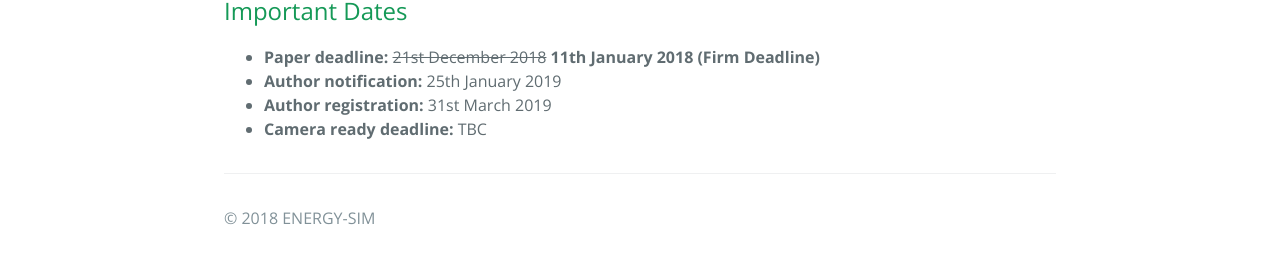
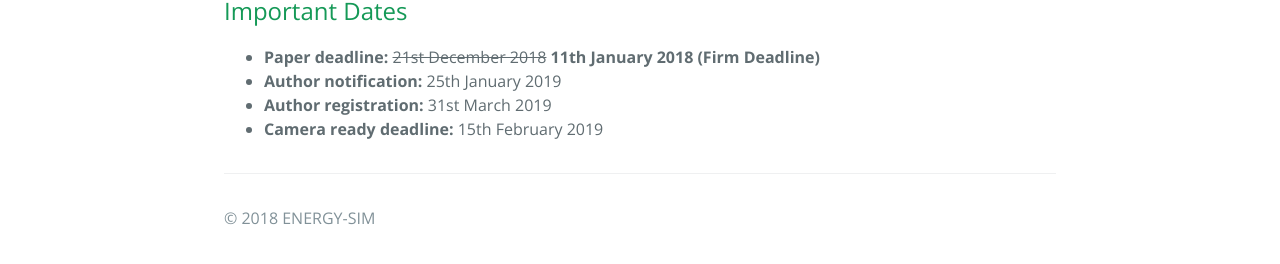
Before and after one commit to ENERGY-SIM/energy-sim.github.io, a Jekyll site: the page built from importantdates.md, in a window 1280 px wide. Shown: the part 422-686 px from the top of the page. Built offline with Jekyll 4.4.1, drawn with Linux system fonts in a browser that asks for light colours; nearby versions of some CDN libraries; library files that are not in the unit come from our copies.

Commit message:
Update importantdates.md

```diff
--- a/importantdates.md
+++ b/importantdates.md
@@ -10,4 +10,4 @@ active: importantdates
 - <strong>Paper deadline:</strong> <strike>21st December 2018</strike> <strong>11th January 2018 (Firm Deadline)</strong>
 - <strong>Author notification:</strong> 25th January 2019
 - <strong>Author registration:</strong> 31st March 2019
-- <strong>Camera ready deadline:</strong> TBC
+- <strong>Camera ready deadline:</strong> 15th February 2019
```
